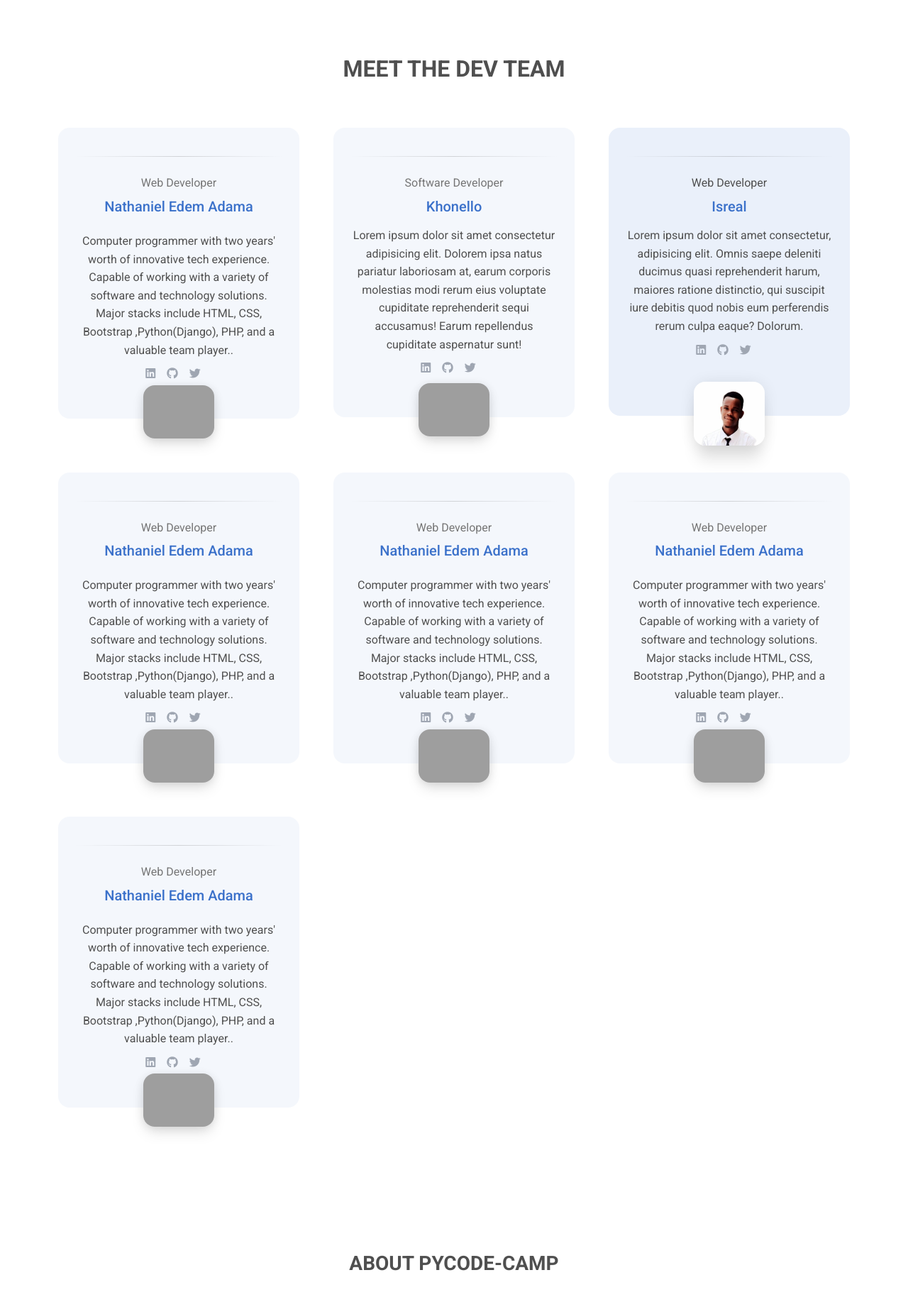
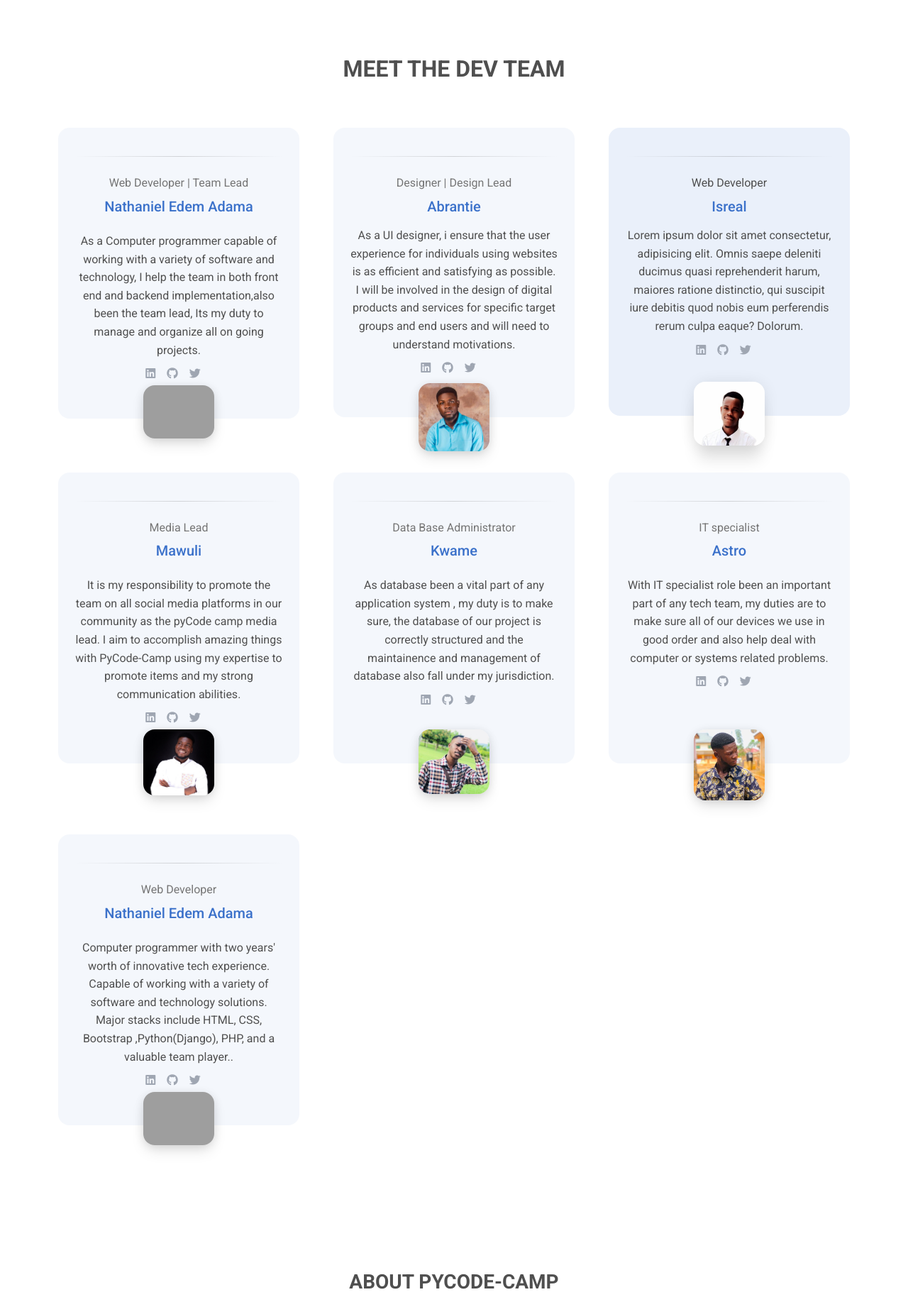
Before and after one commit to s-kvng/PyCodeCamp, a PHP site: page /about.html in a window 1280 px wide. Shown: the part 802-2630 px from the top of the page at 71% size. Run offline with PHP 8.4, Linux system fonts and the light colour scheme; grey boxes are pictures that could not be loaded.

Commit message:
update
Add team members pics and animation to home page

```diff
--- a/about.html
+++ b/about.html
@@ -38,7 +38,8 @@
 
         <!--  -->
         <div class=" fw-bold display-6 d-flex justify-content-center d-lg-none">
-            <span class="text-primary">Py</span><span class="text-danger">Co</span><span class="text-warning">de</span>-<span class="text-primary">Ca</span><span class="text-success">mp</span>
+          <span class="text-primary">Py</span><span class="text-danger">Co</span><span
+            class="text-warning">de</span>-<span class="text-primary">Ca</span><span class="text-success">mp</span>
         </div>
 
 
@@ -142,12 +143,18 @@
 
               <div class="rounded-7 p-4" style="background-color: hsl(218, 62.2%, 95%, 0.5); height:410px;">
                 <hr class="hr hr-blurry">
-                <p class="text-muted mt-4 mb-2">Web Developer</p>
+                <p class="text-muted mt-4 mb-2">Web Developer | Team Lead</p>
                 <p class="h5 mb-4 text-primary">Nathaniel Edem Adama</p>
                 <p class="mb-2">
-                  Computer programmer with two years' worth of innovative tech experience. Capable of working with a
+
+                  As a Computer programmer capable of working with a
+                  variety of software and technology, I help the team in both front end and backend implementation,also
+                  been the team
+                  lead, Its my duty to manage and organize all on going projects.
+
+                  <!-- Computer programmer with two years' worth of innovative tech experience. Capable of working with a
                   variety of software and technology solutions. Major stacks include
-                  HTML, CSS, Bootstrap ,Python(Django), PHP, and a valuable team player..
+                  HTML, CSS, Bootstrap ,Python(Django), PHP, and a valuable team player.. -->
 
                 </p>
 
@@ -178,13 +185,13 @@
 
               <div class="rounded-7 p-4" style="background-color: hsl(218,62.2%, 95%, 0.5);">
                 <hr class="hr hr-blurry">
-                <p class="text-muted mt-4 mb-2">Software Developer</p>
-                <p class="h5 mb-3 text-primary">Khonello</p>
+                <p class="text-muted mt-4 mb-2">Designer | Design Lead</p>
+                <p class="h5 mb-3 text-primary">Abrantie</p>
                 <p class="mb-2">
-                  Lorem ipsum dolor sit amet consectetur adipisicing elit. Dolorem ipsa natus
-                  pariatur laboriosam at,
-                  earum corporis molestias modi rerum eius voluptate cupiditate reprehenderit sequi accusamus! Earum
-                  repellendus cupiditate aspernatur sunt! </p>
+
+                  As a UI designer, i ensure that the user experience for individuals using websites is
+                  as efficient and satisfying as possible. I will be involved in the design of digital products and
+                  services for specific target groups and end users and will need to understand motivations. </p>
 
                 <div class="d-flex align-items-center justify-content-center pb-4 mb-2">
                   <!-- Icon -->
@@ -201,8 +208,8 @@
 
               </div>
 
-              <img src="https://mdbootstrap.com/img/new/avatars/11.jpg" alt="Avatar"
-                class="image-fluid rounded-7 w-100  mt-n5 shadow-4-strong" style="max-width: 100px;">
+              <img src="img/Abrantie2.jpeg" alt="Avatar" class="image-fluid rounded-7 w-100  mt-n5 shadow-4-strong"
+                style="max-width: 100px;">
             </div>
           </div>
           <!-- End:Second column -->
@@ -248,12 +255,48 @@
 
               <div class="rounded-7 p-4" style="background-color: hsl(218, 62.2%, 95%, 0.5); height:410px;">
                 <hr class="hr hr-blurry">
-                <p class="text-muted mt-4 mb-2">Web Developer</p>
-                <p class="h5 mb-4 text-primary">Nathaniel Edem Adama</p>
+                <p class="text-muted mt-4 mb-2">Media Lead</p>
+                <p class="h5 mb-4 text-primary">Mawuli</p>
                 <p class="mb-2">
-                  Computer programmer with two years' worth of innovative tech experience. Capable of working with a
-                   variety of software and technology solutions. Major stacks include
-                  HTML, CSS, Bootstrap ,Python(Django), PHP, and a valuable team player..
+                  It is my responsibility to promote the team on all social media platforms in our community as the
+                  pyCode camp media lead. I aim to accomplish amazing things with PyCode-Camp using my expertise to
+                  promote items and my strong communication abilities.
+                </p>
+
+                <div class="d-flex align-items-center justify-content-center pb-4 mb-4">
+                  <!-- Icon -->
+                  <a class="text-secondary me-3" href="#" rel="nofollow" target="_blank">
+                    <i class="fab fa-linkedin"></i>
+                  </a>
+                  <a class="text-secondary me-3" href="#" rel="nofollow" target="_blank">
+                    <i class="fab fa-github"></i>
+                  </a>
+                  <a class="text-secondary me-3" href="#" rel="nofollow" target="_blank">
+                    <i class="fab fa-twitter"></i>
+                  </a>
+                </div>
+              </div>
+              <img src="img/mawuli3.jpeg" class="w-100 rounded-7 mt-n5 shadow-4-strong" style="max-width: 100px"
+                alt="Avatar" />
+            </div>
+
+          </div>
+          <!--End: Fourth column -->
+
+          <!-- fifth column -->
+          <div class="col-lg-4 mb-5">
+
+            <div>
+
+
+              <div class="rounded-7 p-4" style="background-color: hsl(218, 62.2%, 95%, 0.5); height:410px;">
+                <hr class="hr hr-blurry">
+                <p class="text-muted mt-4 mb-2">Data Base Administrator</p>
+                <p class="h5 mb-4 text-primary">Kwame</p>
+                <p class="mb-2">
+                  As database been a vital part of any application system , my duty is to make sure, the database of our
+                  project is correctly structured and the maintainence and management of database also fall under my
+                  jurisdiction.
 
                 </p>
 
@@ -270,14 +313,14 @@
                   </a>
                 </div>
               </div>
-              <img src="https://mdbootstrap.com/img/new/avatars/22.jpg" class="w-100 rounded-7 mt-n5 shadow-4-strong"
-                style="max-width: 100px" alt="Avatar" />
+              <img src="img/kwame2.jpeg" class="w-100 rounded-7 mt-n5 shadow-4-strong" style="max-width: 100px"
+                alt="Avatar" />
             </div>
 
           </div>
-          <!--End: Fourth column -->
+          <!--  fifth column -->
 
-          <!-- fifth column -->
+          <!-- Six column -->
           <div class="col-lg-4 mb-5">
 
             <div>
@@ -285,12 +328,11 @@
 
               <div class="rounded-7 p-4" style="background-color: hsl(218, 62.2%, 95%, 0.5); height:410px;">
                 <hr class="hr hr-blurry">
-                <p class="text-muted mt-4 mb-2">Web Developer</p>
-                <p class="h5 mb-4 text-primary">Nathaniel Edem Adama</p>
+                <p class="text-muted mt-4 mb-2">IT specialist</p>
+                <p class="h5 mb-4 text-primary">Astro</p>
                 <p class="mb-2">
-                  Computer programmer with two years' worth of innovative tech experience. Capable of working with a
-                   variety of software and technology solutions. Major stacks include
-                  HTML, CSS, Bootstrap ,Python(Django), PHP, and a valuable team player..
+                  With IT specialist role been an important part of any tech team, my duties are to make sure all of our
+                  devices we use in good order and also help deal with computer or systems related problems.
 
                 </p>
 
@@ -307,45 +349,8 @@
                   </a>
                 </div>
               </div>
-              <img src="https://mdbootstrap.com/img/new/avatars/22.jpg" class="w-100 rounded-7 mt-n5 shadow-4-strong"
-                style="max-width: 100px" alt="Avatar" />
-            </div>
-
-          </div>
-          <!--  fifth column -->
-
-          <!-- Six column -->
-          <div class="col-lg-4 mb-5">
-
-            <div>
-
-
-              <div class="rounded-7 p-4" style="background-color: hsl(218, 62.2%, 95%, 0.5); height:410px;">
-                <hr class="hr hr-blurry">
-                <p class="text-muted mt-4 mb-2">Web Developer</p>
-                <p class="h5 mb-4 text-primary">Nathaniel Edem Adama</p>
-                <p class="mb-2">
-                  Computer programmer with two years' worth of innovative tech experience. Capable of working with a
-                   variety of software and technology solutions. Major stacks include
-                  HTML, CSS, Bootstrap ,Python(Django), PHP, and a valuable team player..
-
-                </p>
-
-                <div class="d-flex align-items-center justify-content-center pb-4 mb-4">
-                  <!-- Icon -->
-                  <a class="text-secondary me-3" href="#" rel="nofollow" target="_blank">
-                    <i class="fab fa-linkedin"></i>
-                  </a>
-                  <a class="text-secondary me-3" href="#" rel="nofollow" target="_blank">
-                    <i class="fab fa-github"></i>
-                  </a>
-                  <a class="text-secondary me-3" href="#" rel="nofollow" target="_blank">
-                    <i class="fab fa-twitter"></i>
-                  </a>
-                </div>
-              </div>
-              <img src="https://mdbootstrap.com/img/new/avatars/22.jpg" class="w-100 rounded-7 mt-n5 shadow-4-strong"
-                style="max-width: 100px" alt="Avatar" />
+              <img src="img/Astro2.jpeg" class="w-100 rounded-7 mt-n5 shadow-4-strong" style="max-width: 100px"
+                alt="Avatar" />
             </div>
 
           </div>
@@ -545,12 +550,12 @@
 
               <p>
                 <i class="fas fa-home me-3"></i>
-                Accra
+                Accra/ Koforidua
               </p>
 
               <p>
                 <i class="fas fa-envelope me-3"></i>
-                kvngnathan8420@gmail.com
+                pycodecamp47@gmail.com
               </p>
 
               <p>
--- a/projects.html
+++ b/projects.html
@@ -297,7 +297,7 @@
 
               <p>
                 <i class="fas fa-envelope me-3"></i>
-                kvngnathan8420@gmail.com
+                pycodecamp47@gmail.com
               </p>
 
               <p>
```
Also changed, not shown: event.html (+6 -4 lines), index.html (+92 -16 lines), main.css (+104 -0 lines), img/Abrantie.jpeg (added), img/Abrantie2.jpeg (added), img/Astro.jpeg (added), img/Astro2.jpeg (added), img/isreal.jpeg (deleted), img/kwame.jpeg (added), img/kwame2.jpeg (added), img/mawuli.jpeg (deleted), img/mawuli2.jpg (deleted). Lines whose indentation alone changed are shown as unchanged.
